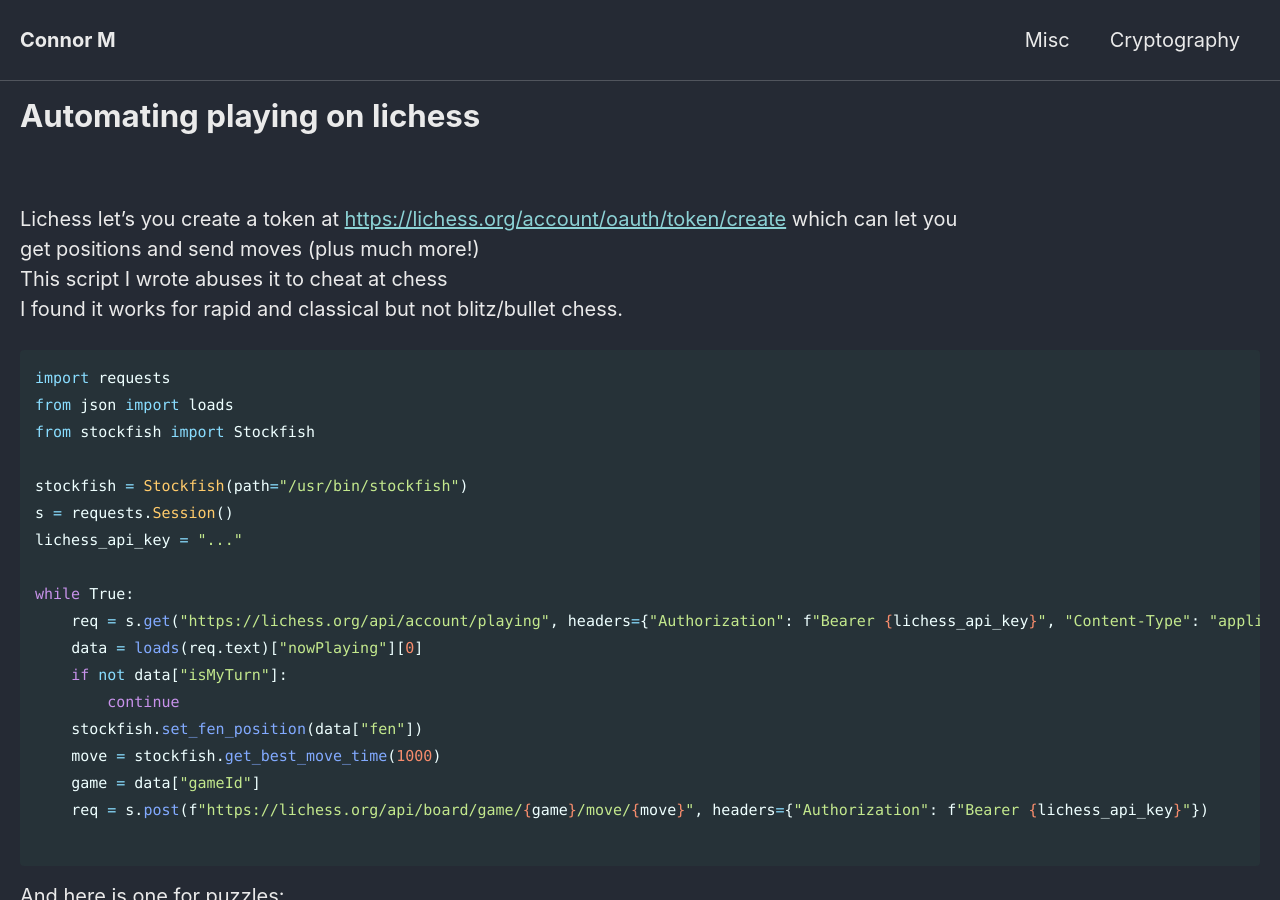
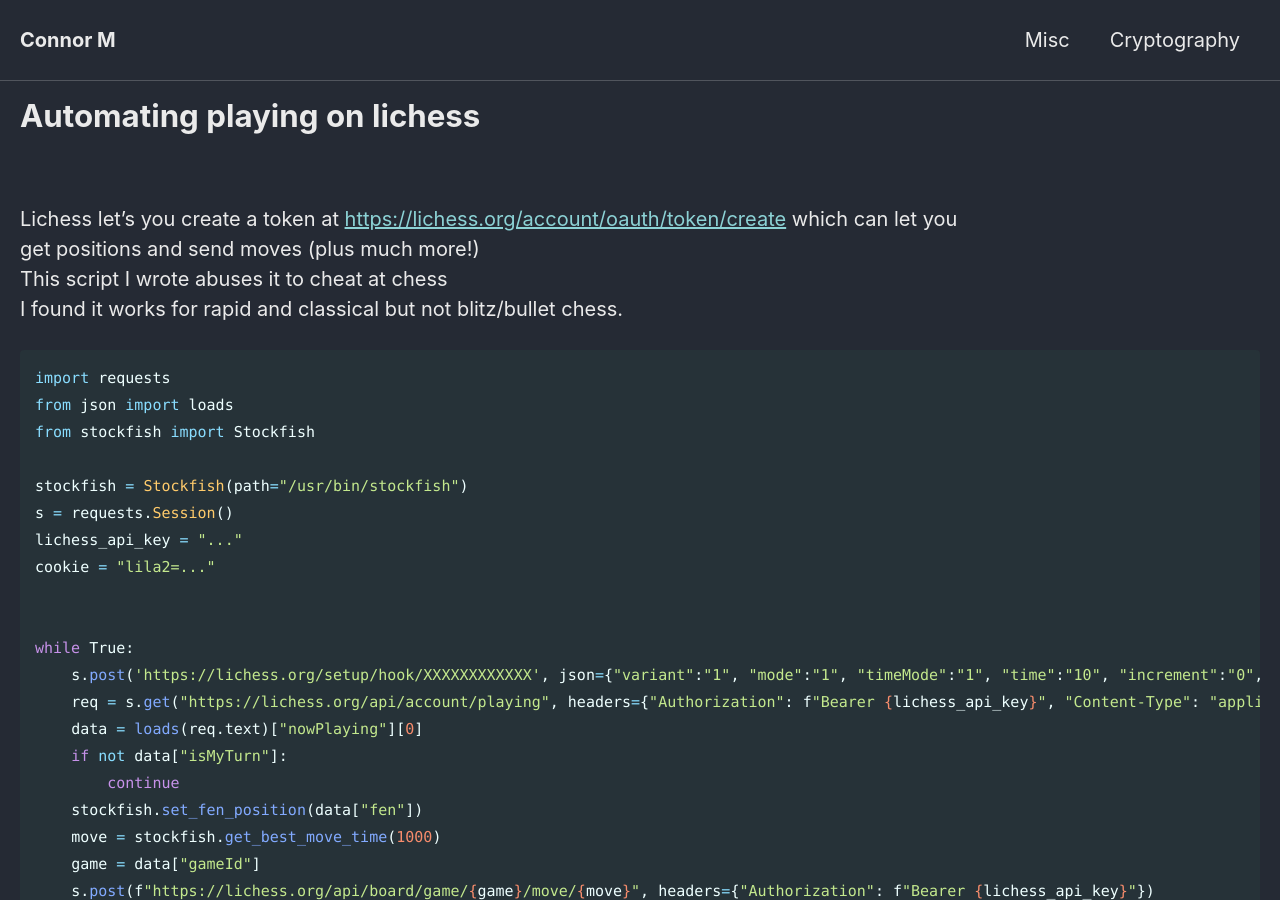
Before and after one commit to Connor-McCartney/Connor-McCartney.github.io, a Jekyll site: the page built from _pages/misc/lichess.md, in a window 1280 px wide and 900 px high. Built offline with Jekyll 4.4.1, drawn with Linux system fonts in a browser that asks for light colours; cached includes are drawn as plain includes.

Commit message:
Update lichess.md

````diff
--- a/_pages/misc/lichess.md
+++ b/_pages/misc/lichess.md
@@ -18,8 +18,11 @@ from stockfish import Stockfish
 stockfish = Stockfish(path="/usr/bin/stockfish")
 s = requests.Session()
 lichess_api_key = "..."
+cookie = "lila2=..."
+
 
 while True:
+    s.post('https://lichess.org/setup/hook/XXXXXXXXXXXX', json={"variant":"1", "mode":"1", "timeMode":"1", "time":"10", "increment":"0", "days":"2", "days_range":"2", "color":"random"}, headers={'cookie': cookie})
     req = s.get("https://lichess.org/api/account/playing", headers={"Authorization": f"Bearer {lichess_api_key}", "Content-Type": "application/json"})
     data = loads(req.text)["nowPlaying"][0]
     if not data["isMyTurn"]:
@@ -27,7 +30,7 @@ while True:
     stockfish.set_fen_position(data["fen"])
     move = stockfish.get_best_move_time(1000)
     game = data["gameId"]
-    req = s.post(f"https://lichess.org/api/board/game/{game}/move/{move}", headers={"Authorization": f"Bearer {lichess_api_key}"})
+    s.post(f"https://lichess.org/api/board/game/{game}/move/{move}", headers={"Authorization": f"Bearer {lichess_api_key}"})
 
 ```
 
````
